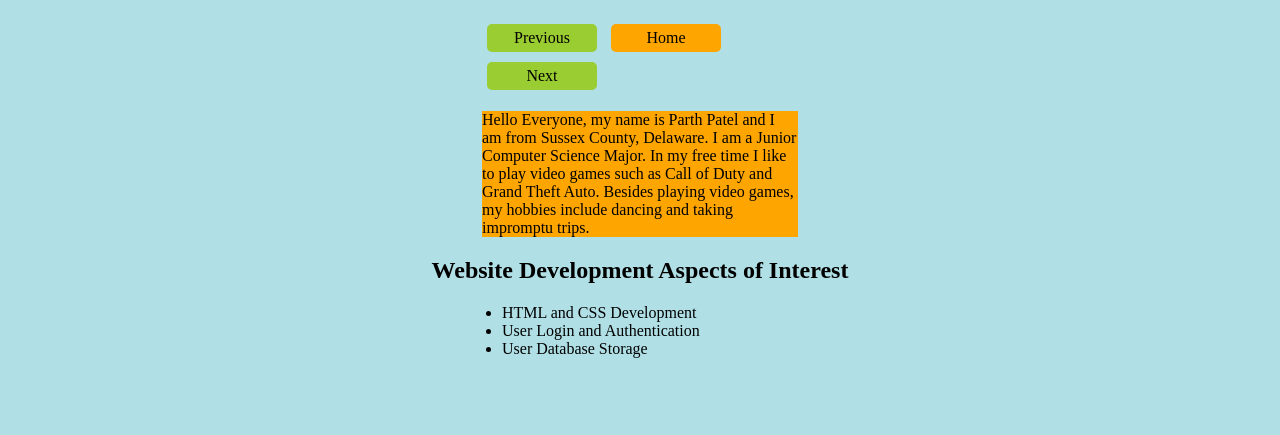
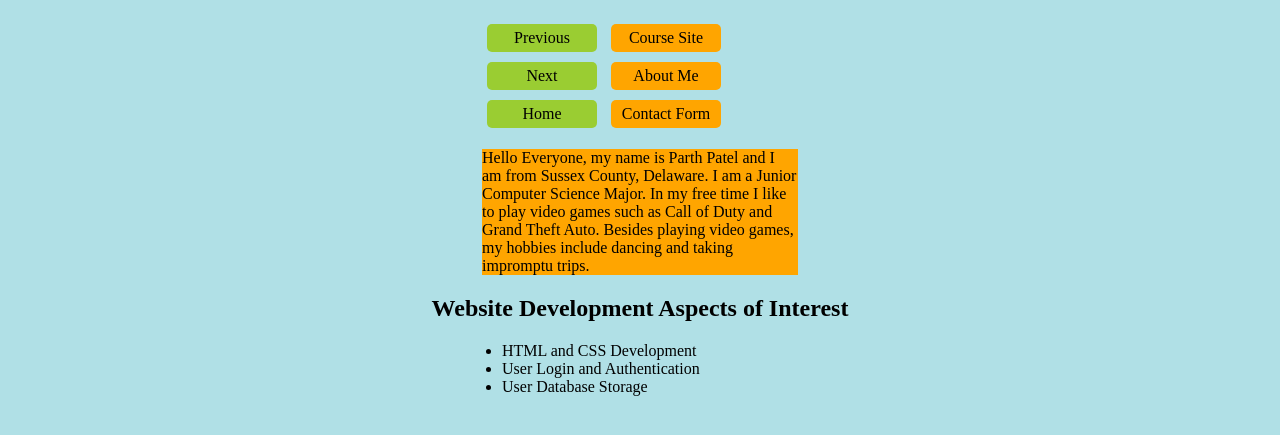
Before and after one commit to parth531/parth531.github.io, a website: page aboutMe.html in a window 1280 px wide. Shown: the part 61-496 px from the top of the page. Drawn offline with Linux system fonts and the light colour scheme.

Commit message:
new files and pages

```diff
--- a/aboutMe.html
+++ b/aboutMe.html
@@ -1,5 +1,5 @@
 <!DOCTYPE html>
-<html>
+<html lang="en">
     <head>
         <title> Parth Patel</title>
         <link href="css/styles.css" rel="stylesheet">
@@ -17,10 +17,19 @@
             href="https://eetaylor5.github.io"> Previous
         </a>
         <a class="button1"
-        href="https://parth531.github.io"> Home
+            href="https://mattm401.github.io/"> Course Site
         </a>
         <a class="button2"
         href="https://jayp786.github.io"> Next
+        </a>
+        <a class="button1"
+            href="https://parth531.github.io/aboutMe"> About Me
+        </a>
+        <a class="button2"
+        href="https://parth531.github.io"> Home
+        </a>
+        <a class="button1"
+            href="https://parth531.github.io/contact"> Contact Form
         </a>
         </div>
         <h>
```
Also changed, not shown: contact.html (added, +2 -0 lines), index.html (+6 -0 lines), js/contact.js (added).
